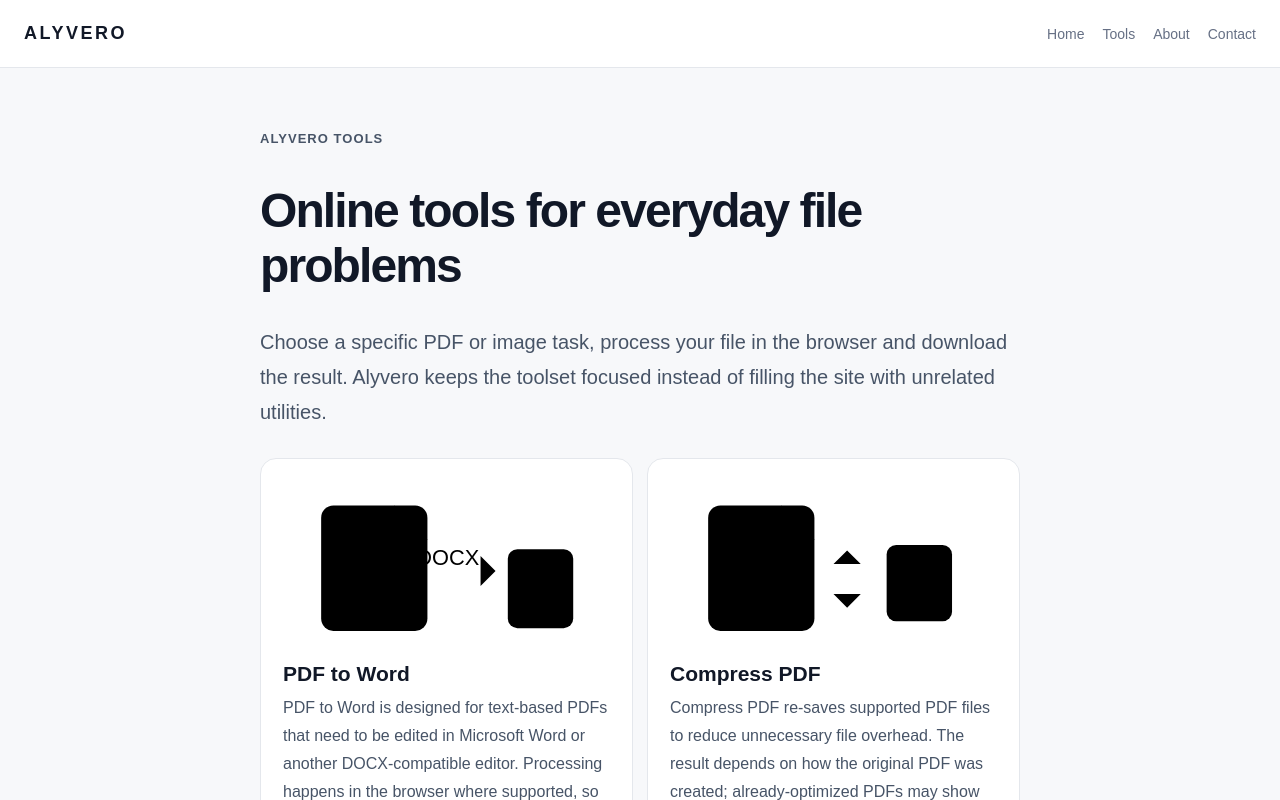
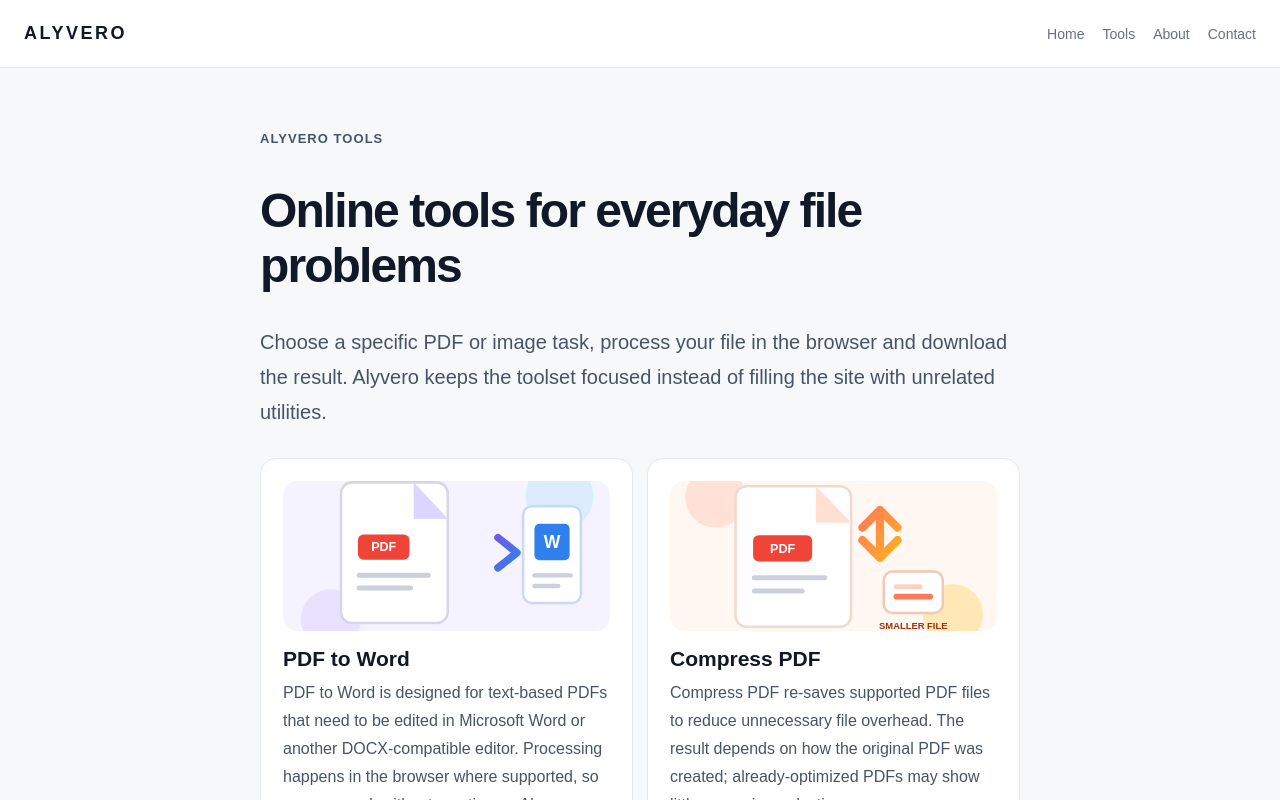
Before and after one commit to rindodi/alyvero, a Next.js app: page /tools in a window 1280 px wide. Shown: the top 800 px of the page. Built offline with nearby package versions, Linux system fonts and the light colour scheme.

Commit message:
feat: use colorful artwork across tools directory

```diff
--- a/app/tools/page.tsx
+++ b/app/tools/page.tsx
@@ -10,17 +10,10 @@ export const metadata: Metadata = {
   openGraph: { title: "All Online File Tools | Alyvero", description: "Browse Alyvero's PDF and image tools for common file conversion and compression problems.", url: `${siteUrl}/tools`, type: "website" },
 };
 const schema = { "@context":"https://schema.org","@type":"ItemList",name:"Alyvero online file tools",itemListElement:tools.map((tool,index)=>({"@type":"ListItem",position:index+1,name:tool.name,url:`${siteUrl}/${tool.slug}`})) };
-function ToolArt({slug}:{slug:string}) {
-  const kind=slug==="pdf-to-word"?"PDF → DOCX":slug==="compress-pdf"?"PDF ↓":slug==="compress-image"?"IMG ↓":slug==="heic-to-jpg"?"HEIC → JPG":"IMG → PDF";
-  return <div className="alyvero-tool-art" aria-hidden="true"><svg viewBox="0 0 240 130" role="presentation">
-    <rect x="28" y="18" width="78" height="92" rx="9" className="art-paper"/><path d="M82 18v25h24" className="art-fold"/><path d="M82 18l24 25H82z" className="art-fold-fill"/>
-    <text x="41" y="62" className="art-label">{kind}</text><path d="M42 78h45M42 89h34" className="art-line"/>
-    {slug==="compress-pdf"||slug==="compress-image" ? <><path d="M130 51v42M120 61l10-10 10 10M120 83l10 10 10-10" className="art-arrow"/><rect x="159" y="47" width="48" height="56" rx="7" className="art-image"/><path d="M167 91l11-13 8 8 8-10 10 15" className="art-mountain"/></> : <><path d="M119 66h36m-10-11 11 11-11 11" className="art-arrow"/><rect x="165" y="50" width="48" height="58" rx="7" className="art-image"/><circle cx="177" cy="62" r="4" className="art-sun"/><path d="M171 98l11-14 9 8 8-10 10 16" className="art-mountain"/></>}
-  </svg></div>;
-}
+
 export default function ToolsPage(){return <div className="container content-page tools-page">
 <script type="application/ld+json" dangerouslySetInnerHTML={{__html:JSON.stringify(schema)}}/>
 <p className="eyebrow">Alyvero tools</p><h1>Online tools for everyday file problems</h1><p className="lead">Choose a specific PDF or image task, process your file in the browser and download the result. Alyvero keeps the toolset focused instead of filling the site with unrelated utilities.</p>
-<div className="tool-directory">{tools.map(tool=><article className="directory-card" key={tool.slug}><ToolArt slug={tool.slug}/><h2><Link href={`/${tool.slug}`}>{tool.name}</Link></h2><p>{tool.longDescription}</p><p><strong>Supports:</strong> {tool.supported.join(", ")}</p><Link className="tool-link" href={`/${tool.slug}`}>Open {tool.name} →</Link></article>)}</div>
+<div className="tool-directory">{tools.map(tool=><article className="directory-card" key={tool.slug}><div className="tool-image-wrap"><img className="tool-image" src={`/illustrations/${tool.slug}.svg`} alt="" aria-hidden="true" /></div><h2><Link href={`/${tool.slug}`}>{tool.name}</Link></h2><p>{tool.longDescription}</p><p><strong>Supports:</strong> {tool.supported.join(", ")}</p><Link className="tool-link" href={`/${tool.slug}`}>Open {tool.name} →</Link></article>)}</div>
 <section className="content-block"><h2>How Alyvero works</h2><p>Pick a tool, select a supported file and process it. Tool pages explain important limitations before you use them, and the original file remains separate from the downloaded result.</p><p>For privacy information, see the <Link href="/privacy">Privacy Policy</Link>. For questions or reports, use <Link href="/contact">Contact Alyvero</Link>.</p></section>
 </div>}
```
